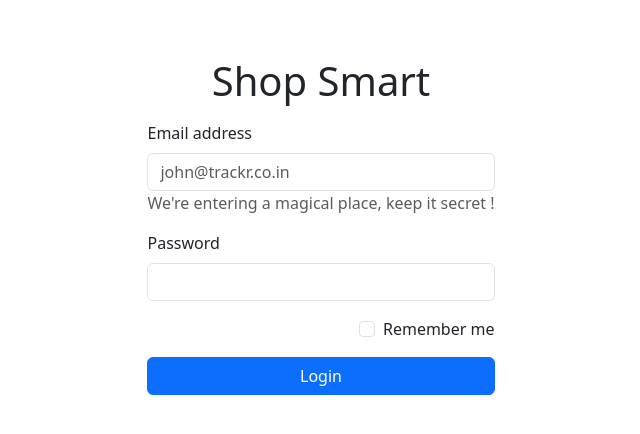
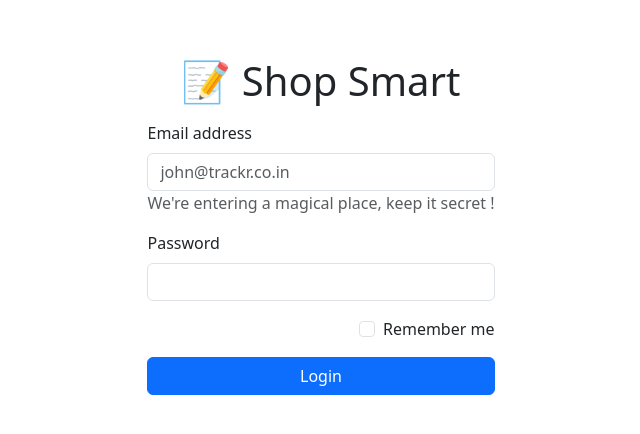
Before and after one commit to prajeesh-mp/shop-smart, a React (Create React App) app: page / in a window 1280 px wide. Shown: the part 174-608 px from the top of the page, without its empty margins (319-959 px from the left). Built offline with nearby package versions, Linux system fonts and the light colour scheme.

Commit message:
Update: Form Validations

```diff
--- a/package.json
+++ b/package.json
@@ -14,6 +14,7 @@
     "react": "^18.2.0",
     "react-bootstrap": "^2.9.1",
     "react-dom": "^18.2.0",
+    "react-hook-form": "^7.48.2",
     "react-router-dom": "^6.19.0",
     "react-scripts": "5.0.1",
     "react-toastify": "^9.1.3",
--- a/src/pages/Login.tsx
+++ b/src/pages/Login.tsx
@@ -1,21 +1,26 @@
-import React, { Component } from "react";
-import Button from "../components/Form/Button";
+import { SubmitHandler, useForm } from "react-hook-form";
+import AppButton from "../components/Form/Button";
 import Input from "../components/Form/Input";
 
-interface Props {}
+type Form = {
+  email: string;
+  password: string;
+};
 
-interface State {}
+function Login() {
+  const { register, handleSubmit } = useForm<Form>();
 
-class Login extends React.Component<Props, State> {
-  state = {};
-  render() {
+  const onSubmit: SubmitHandler<Form> = (data) => {
+    try {
+      console.log(data);
+    } catch (error: any) {}
+  };
+
   return (
     <main className="form-signin w-100 m-auto">
       <div className="login">
-          <form
-          // onSubmit={this.handleSubmit}
-          >
-            <h1 className="text-center mb-3">Shop Smart</h1>
+        <form onSubmit={handleSubmit(onSubmit)}>
+          <h1 className="text-center mb-3">📝 Shop Smart</h1>
           <Input
             name="email"
             label="Email address"
@@ -44,7 +49,7 @@ class Login extends React.Component<Props, State> {
               Remember me
             </label>
           </div>
-            <Button
+          <AppButton
             label="Login"
             type="submit"
             isProcessing={false}
@@ -57,6 +62,5 @@ class Login extends React.Component<Props, State> {
     </main>
   );
 }
-}
 
 export default Login;
```
Also changed, not shown: 1 other file (tests, documents, lock files or other folders). Lines whose indentation alone changed are shown as unchanged.
